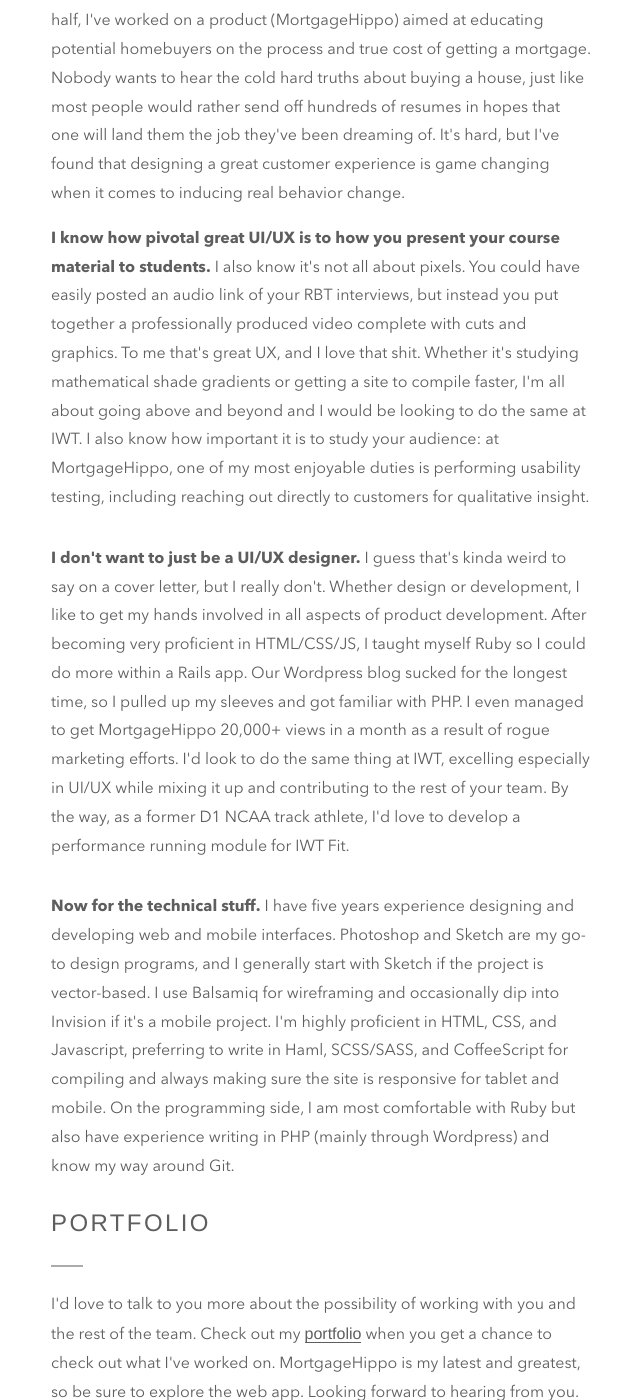
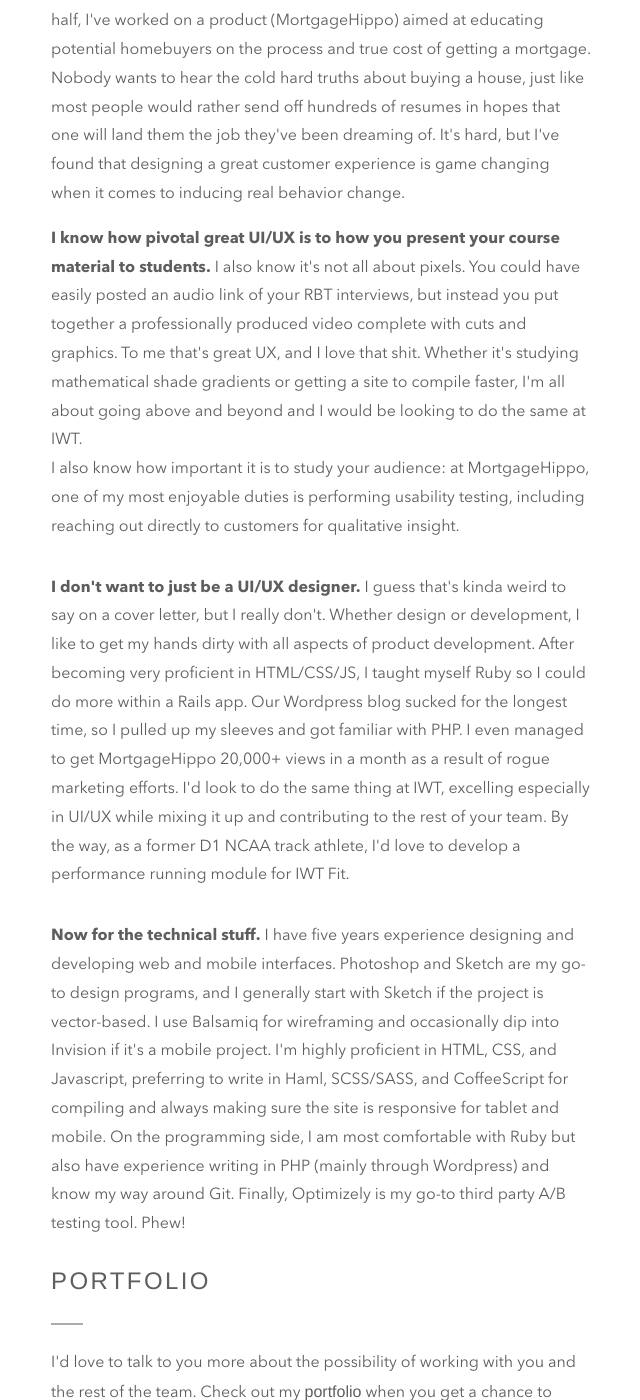
Before and after one commit to jafridi/jafridi.github.io, a Jekyll site: the page built from iwt/index.html, in a window 1280 px wide and 1400 px high, scrolled down 739 px. Shown: the whole window, without its empty margins (319-959 px from the left). Built offline with Jekyll 4.4.1, drawn with Linux system fonts in a browser that asks for light colours; some web fonts are replaced.

Commit message:
text edits to iwt page

```diff
--- a/iwt/index.html
+++ b/iwt/index.html
@@ -12,11 +12,13 @@
   <h1>Why Me?</h1>
   <hr>
   <p><strong>I'm a customer, and I get what you're doing.</strong> For the past year and a half, I've worked on a product (MortgageHippo) aimed at educating potential homebuyers on the process and true cost of getting a mortgage. Nobody wants to hear the cold hard truths about buying a house, just like most people would rather send off hundreds of resumes in hopes that one will land them the job they've been dreaming of. It's hard, but I've found that designing a great customer experience is game changing when it comes to inducing real behavior change.</p>
-  <p><strong>I know how pivotal great UI/UX is to how you present your course material to students.</strong> I also know it's not all about pixels. You could have easily posted an audio link of your RBT interviews, but instead you put together a professionally produced video complete with cuts and graphics. To me that's great UX, and I love that shit. Whether it's studying mathematical shade gradients or getting a site to compile faster, I'm all about going above and beyond and I would be looking to do the same at IWT. I also know how important it is to study your audience: at MortgageHippo, one of my most enjoyable duties is performing usability testing, including reaching out directly to customers for qualitative insight.</p>
+  <p><strong>I know how pivotal great UI/UX is to how you present your course material to students.</strong> I also know it's not all about pixels. You could have easily posted an audio link of your RBT interviews, but instead you put together a professionally produced video complete with cuts and graphics. To me that's great UX, and I love that shit. Whether it's studying mathematical shade gradients or getting a site to compile faster, I'm all about going above and beyond and I would be looking to do the same at IWT.
   <br>
-  <p><strong>I don't want to just be a UI/UX designer.</strong> I guess that's kinda weird to say on a cover letter, but I really don't. Whether design or development, I like to get my hands involved in all aspects of product development. After becoming very proficient in HTML/CSS/JS, I taught myself Ruby so I could do more within a Rails app. Our Wordpress blog sucked for the longest time, so I pulled up my sleeves and got familiar with PHP. I even managed to get MortgageHippo 20,000+ views in a month as a result of rogue marketing efforts. I'd look to do the same thing at IWT, excelling especially in UI/UX while mixing it up and contributing to the rest of your team. By the way, as a former D1 NCAA track athlete, I'd love to develop a performance running module for IWT Fit.</p>
+  I also know how important it is to study your audience: at MortgageHippo, one of my most enjoyable duties is performing usability testing, including reaching out directly to customers for qualitative insight.</p>
   <br>
-  <p><strong>Now for the technical stuff.</strong> I have five years experience designing and developing web and mobile interfaces. Photoshop and Sketch are my go-to design programs, and I generally start with Sketch if the project is vector-based. I use Balsamiq for wireframing and occasionally dip into Invision if it's a mobile project. I'm highly proficient in HTML, CSS, and Javascript, preferring to write in Haml, SCSS/SASS, and CoffeeScript for compiling and always making sure the site is responsive for tablet and mobile. On the programming side, I am most comfortable with Ruby but also have experience writing in PHP (mainly through Wordpress) and know my way around Git.</p>
+  <p><strong>I don't want to just be a UI/UX designer.</strong> I guess that's kinda weird to say on a cover letter, but I really don't. Whether design or development, I like to get my hands dirty with all aspects of product development. After becoming very proficient in HTML/CSS/JS, I taught myself Ruby so I could do more within a Rails app. Our Wordpress blog sucked for the longest time, so I pulled up my sleeves and got familiar with PHP. I even managed to get MortgageHippo 20,000+ views in a month as a result of rogue marketing efforts. I'd look to do the same thing at IWT, excelling especially in UI/UX while mixing it up and contributing to the rest of your team. By the way, as a former D1 NCAA track athlete, I'd love to develop a performance running module for IWT Fit.</p>
+  <br>
+  <p><strong>Now for the technical stuff.</strong> I have five years experience designing and developing web and mobile interfaces. Photoshop and Sketch are my go-to design programs, and I generally start with Sketch if the project is vector-based. I use Balsamiq for wireframing and occasionally dip into Invision if it's a mobile project. I'm highly proficient in HTML, CSS, and Javascript, preferring to write in Haml, SCSS/SASS, and CoffeeScript for compiling and always making sure the site is responsive for tablet and mobile. On the programming side, I am most comfortable with Ruby but also have experience writing in PHP (mainly through Wordpress) and know my way around Git. Finally, Optimizely is my go-to third party A/B testing tool. Phew!</p>
   <h1>Portfolio</h1>
   <hr>
   <p>I'd love to talk to you more about the possibility of working with you and the rest of the team. Check out my <a href="/portfolio">portfolio</a> when you get a chance to check out what I've worked on. MortgageHippo is my latest and greatest, so be sure to explore the web app. Looking forward to hearing from you. Thank you for your time.</p>
```
